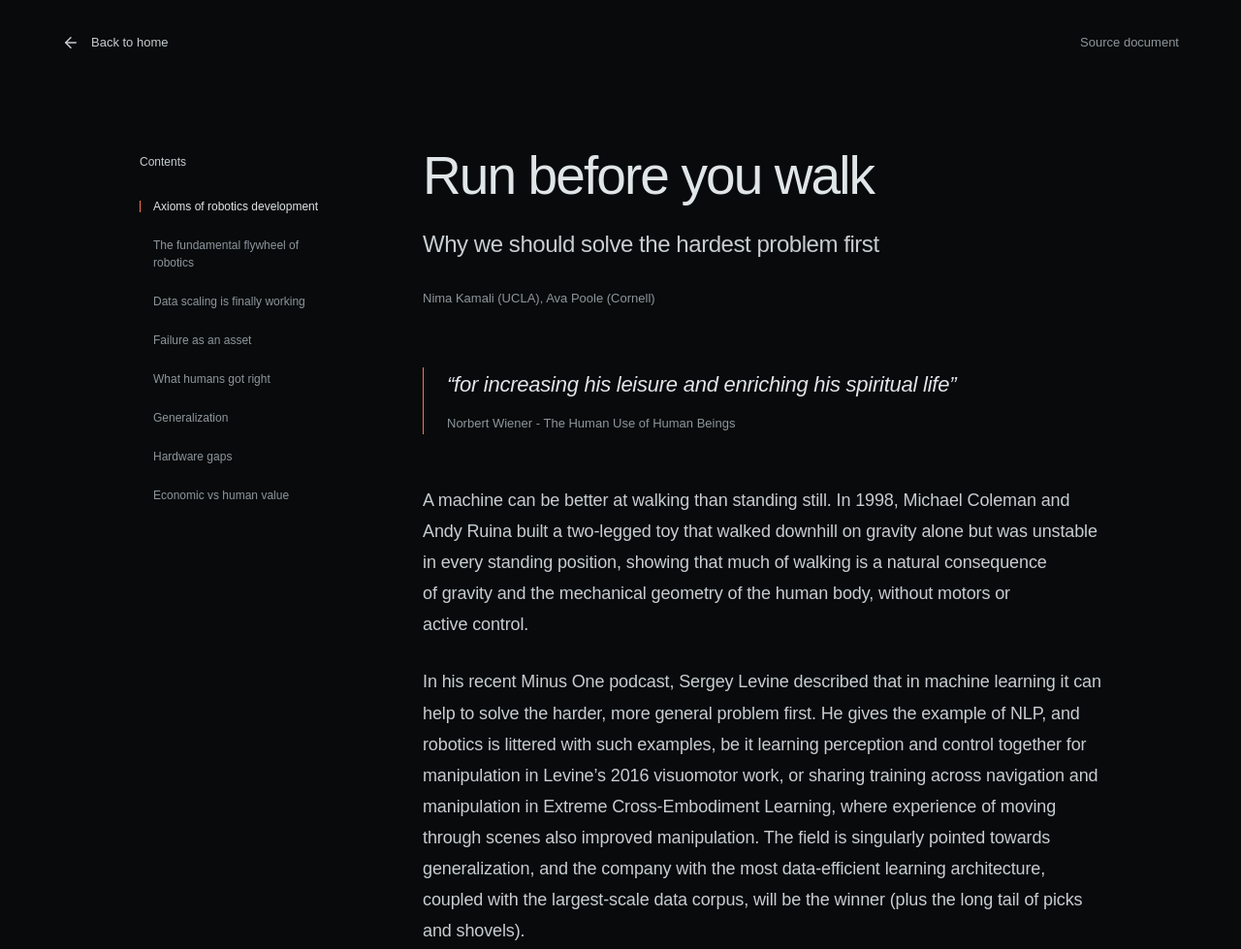
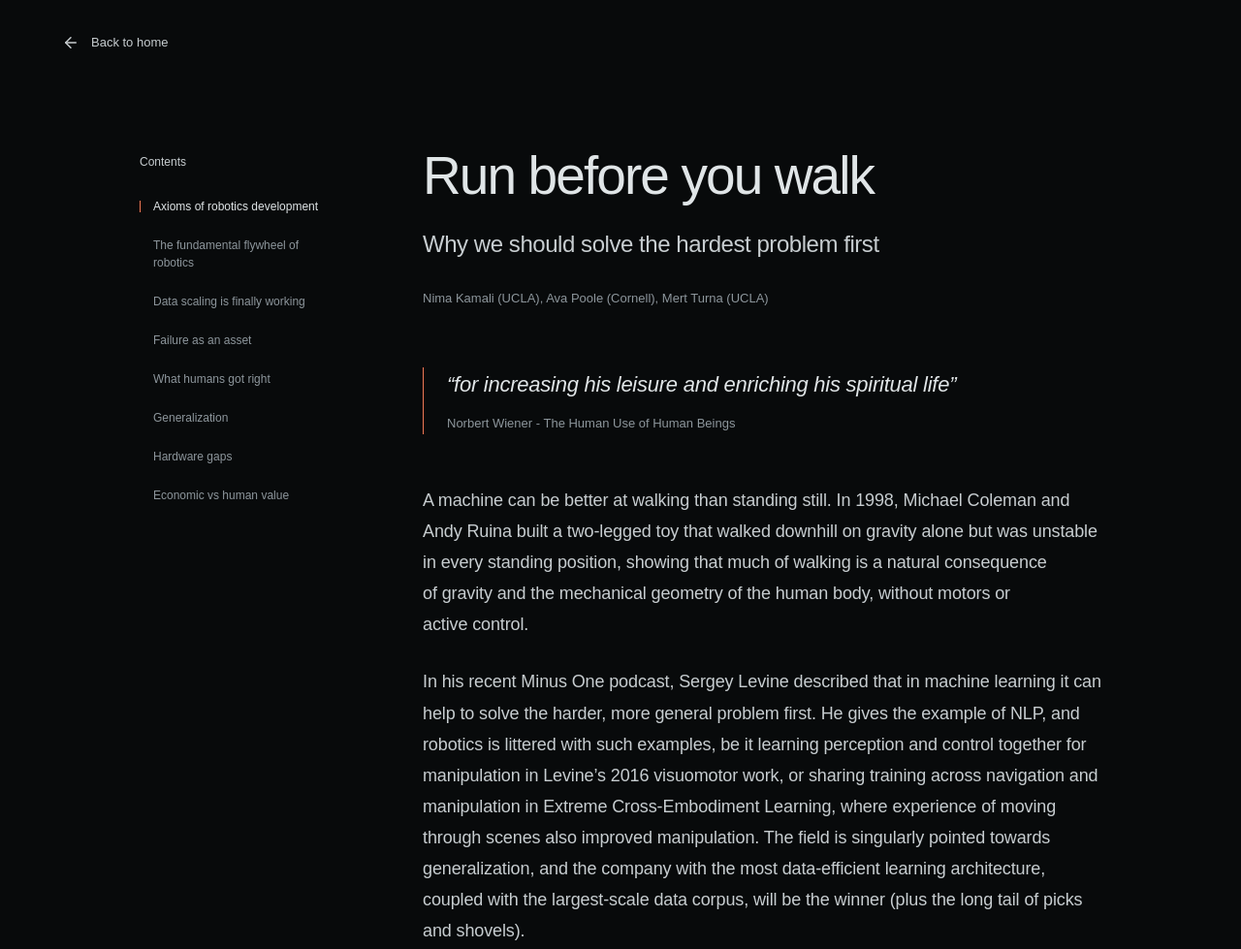
Before and after one commit to xyleus1/urstaat, a plain HTML site: page research/index.html in a window 1280 px wide. Shown: the top 979 px of the page at 97% size. Drawn offline with Linux system fonts and the light colour scheme; a web font is replaced by a local one.

Commit message:
Update research byline and source credits

```diff
--- a/research/index.html
+++ b/research/index.html
@@ -14,13 +14,13 @@
   <link rel="preload" href="https://cdn.fontshare.com/wf/LHQJ5KSAL7VGAEIDSTEXCCOIUKFLT2I6/GW57XUEG4ZBVMLZZTQZTGYPROITRRQ5W/JA3IZUEMJ2J6WWT2OQVJOAWDXO3YL4YG.woff2" as="font" type="font/woff2" crossorigin>
 <link rel="stylesheet" href="../revision/styles.css?v=hero-refinement-20261118-1"><link rel="stylesheet" href="../hero/hero.css?v=hero-refinement-20261118-1"><link rel="stylesheet" href="../site/site.css?v=hero-refinement-20261118-1"><link rel="stylesheet" href="../site/article.css?v=editorial-cleanup-1"></head>
 <body><a class="skip" href="#essay">Skip to essay</a><div class="reading-progress" aria-hidden="true"></div><div class="page">
-<header class="reading-header"><a class="back-link" href="../"><img src="../site/media/arrow-left.svg" alt="">Back to home</a><a class="source-doc" href="https://docs.google.com/document/d/1F8j724ST4Oe-kyCQiJ-HXEXj4pLJkm_6di0bpfsGwos/edit?tab=t.ait4q4jgkfvn" target="_blank" rel="noopener">Source document</a></header>
+<header class="reading-header"><a class="back-link" href="../"><img src="../site/media/arrow-left.svg" alt="">Back to home</a></header>
 <main class="reading-layout"><aside class="reading-contents" aria-label="Essay contents"><p>Contents</p><ol><li><a href="#axioms-of-robotics-development">Axioms of robotics development</a></li><li><a href="#the-fundamental-flywheel-of-robotics">The fundamental flywheel of robotics</a></li><li><a href="#data-scaling-is-finally-working">Data scaling is finally working</a></li><li><a href="#failure-as-an-asset">Failure as an asset</a></li><li><a href="#what-humans-got-right">What humans got right</a></li><li><a href="#generalization">Generalization</a></li><li><a href="#hardware-gaps">Hardware gaps</a></li><li><a href="#economic-vs-human-value">Economic vs human value</a></li></ol></aside>
 <article class="essay" id="essay" tabindex="-1"><div class="article-source">
 <header>
 <h1>Run before you walk</h1>
 <p class="essay-deck">Why we should solve the hardest problem first</p>
-<p class="essay-authors">Nima Kamali (UCLA), Ava Poole (Cornell)</p>
+<p class="essay-authors">Nima Kamali (UCLA), Ava Poole (Cornell), Mert Turna (UCLA)</p>
 </header>
 <div class="essay-body">
 <blockquote><p><em class="essay-quote">“for increasing his leisure and enriching his spiritual life”</em></p><cite>Norbert Wiener - The Human Use of Human Beings</cite></blockquote>
```
Also changed, not shown: sources/index.html (+1 -1 lines).
